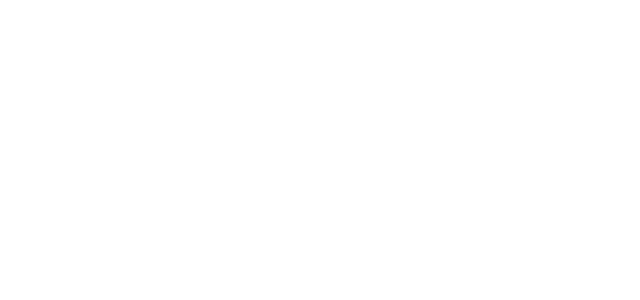
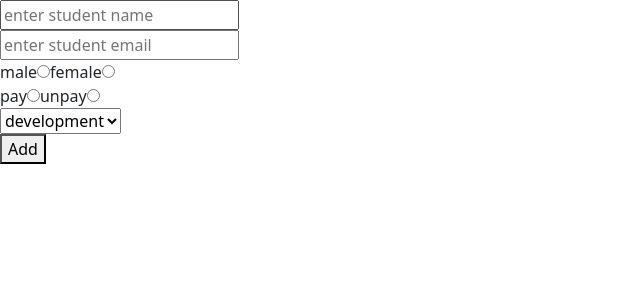
Before and after one commit to smanaman/Lms-project, a React (Vite) app: page /studentdata in a window 1280 px wide. Before the commit this address had no page. Shown: the top 300 px of the page, without its empty margins (0-640 px from the left). Built offline with nearby package versions, Linux system fonts and the light colour scheme.

Commit message:
student add data

```diff
--- a/src/App.jsx
+++ b/src/App.jsx
@@ -18,6 +18,8 @@
      < Route path='/register' element={<Register/>}/>
      < Route path='/login' element={<Login/>}/>
      < Route path='/admin' element={<Admin/>}/>
+     < Route path='/studentdata' element={<StudentData/>}/>
+
 
     </Routes>
     </BrowserRouter>
--- a/src/Pages/Admin.jsx
+++ b/src/Pages/Admin.jsx
@@ -13,6 +13,8 @@
   return (
     <div>
       <button onClick={()=>handleClick()}>Loguot</button>
+      <button onClick={()=>navigate('/studentdata')}>AddStudent data</button>
+
     </div>
   )
 }
--- a/src/Pages/StudentData.jsx
+++ b/src/Pages/StudentData.jsx
@@ -1,9 +1,40 @@
-import React from 'react'
+import React, { useState } from 'react'
 
 const StudentData = () => {
+
+  const [input,setInput]=useState({
+    name
+  })
   return (
     <div>
-      student data
+     <form>
+      <input type="text" name=""  placeholder='enter student name'/>
+      <br />
+      <input type='email' name=""  placeholder='enter student email' />
+      <br />
+male
+      <input type="radio" name="xender" value='male'/>
+      female
+      <input type="radio" name='xender' value='female' />
+      <br />
+
+     pay
+      <input type="radio" name="fee" value='payed' />
+     unpay
+      <input type="radio" name="fee" value='unpay' />
+
+<br />
+<select name="" >
+  <option value="development">development</option>
+  <option value="graphics">graphics</option>
+  <option value="ui-ux">ui-ux</option>
+
+</select>
+<br />
+
+<button>Add</button>
+
+     </form>
     </div>
   )
 }
```
